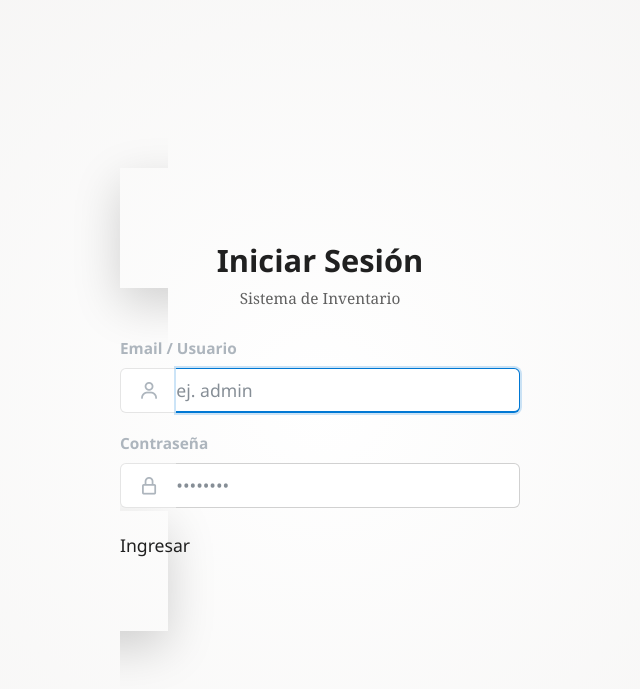
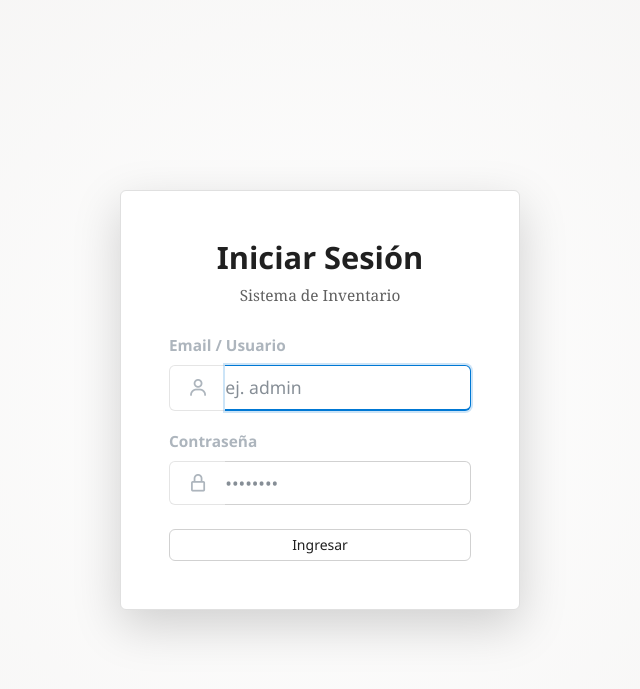
Before and after one commit to AngelMontecino/sistema_inventario_practica, a Django app: page /login/ in a window 1280 px wide. Shown: the top 689 px of the page, without its empty margins (320-960 px from the left). Run offline with Django 5.2, Linux system fonts and the light colour scheme; some libraries are stand-ins or nearby versions.

Commit message:
Cambios en el fluent.css

```diff
--- a/frontend/web/static/css/fluent.css
+++ b/frontend/web/static/css/fluent.css
@@ -165,3 +165,28 @@ i.bx {
     border: none;
     box-shadow: var(--fluent-depth-4);
 }
+
+
+fluent-card:not(:defined) {
+    display: block;
+    background-color: var(--fluent-surface);
+    border: 1px solid var(--fluent-border);
+    border-radius: var(--fluent-radius);
+    box-shadow: var(--fluent-depth-4);
+}
+
+fluent-button:not(:defined) {
+    display: inline-block;
+    min-width: 32px;
+    padding: 0 16px;
+    height: 32px;
+    line-height: 30px;
+    background-color: #ffffff;
+    border: 1px solid var(--fluent-border-input);
+    border-radius: var(--fluent-radius);
+    font-family: inherit;
+    font-size: 14px;
+    text-align: center;
+    cursor: pointer;
+    vertical-align: middle;
+}
```
